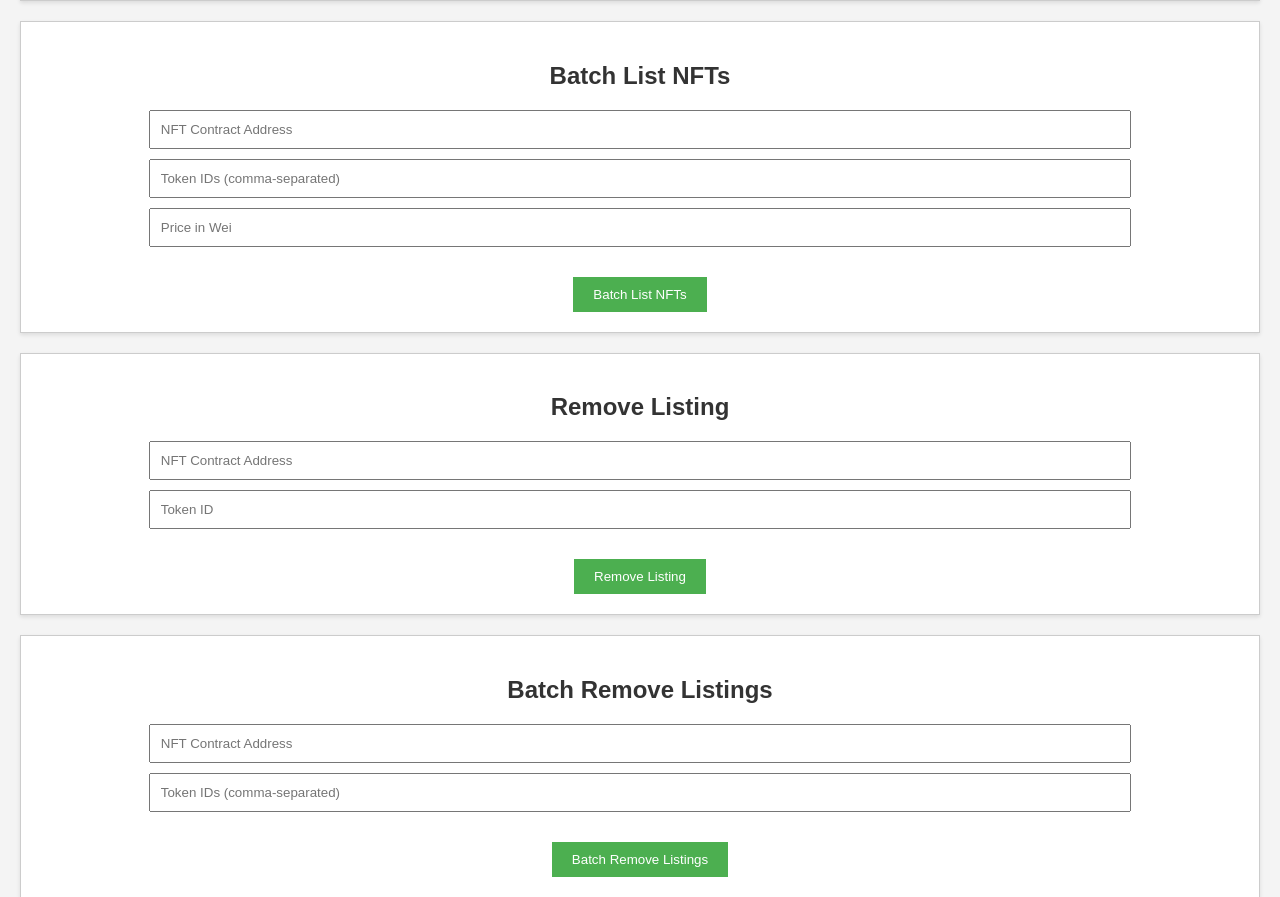
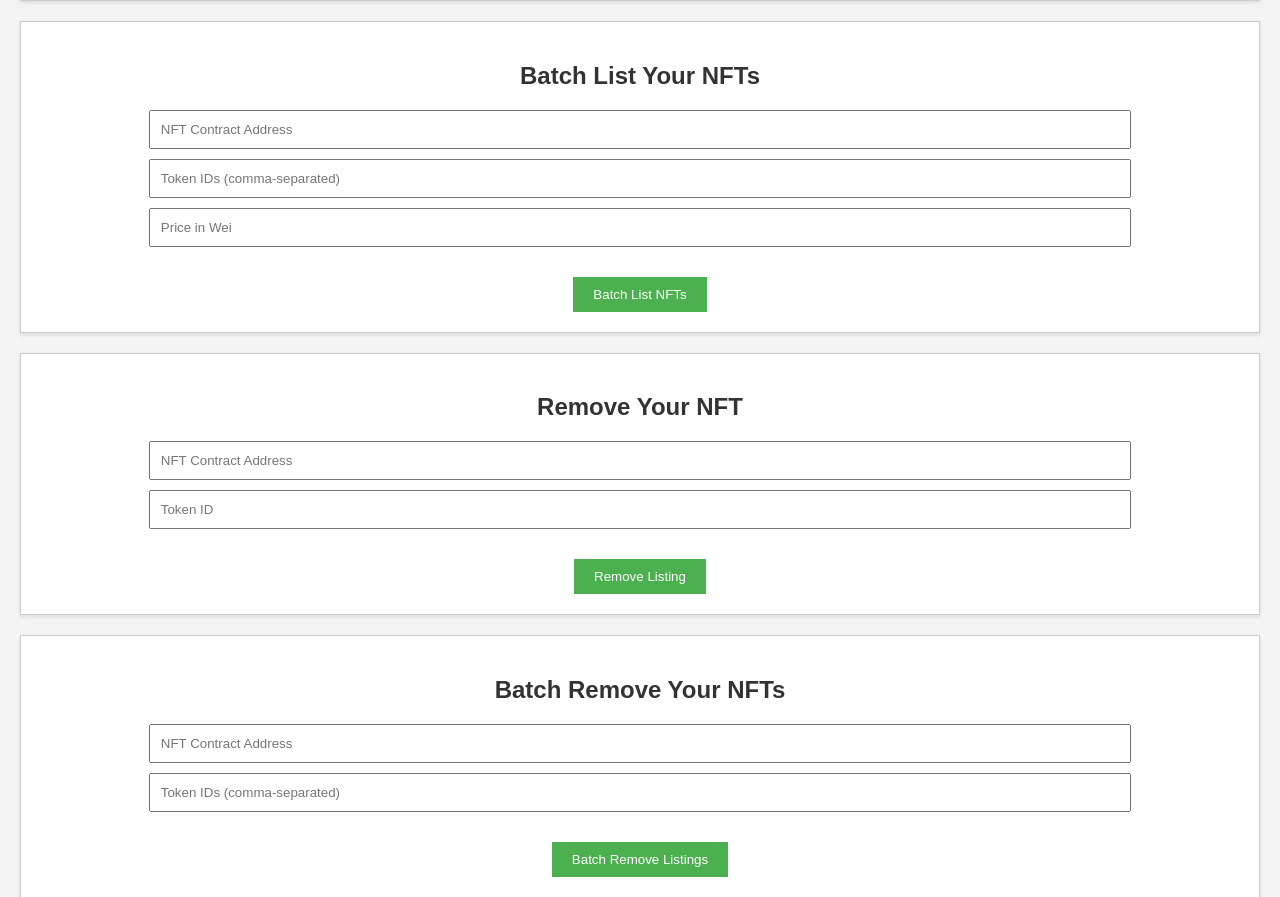
Before and after one commit to kKAqua/DAPP-1, a Flask app: page /second in a window 1280 px wide. Shown: the part 486-1383 px from the top of the page. Run offline with Flask 3, Linux system fonts and the light colour scheme; some libraries are stand-ins or nearby versions.

Commit message:
Add files via upload

```diff
--- a/templates/second.html
+++ b/templates/second.html
@@ -53,7 +53,7 @@
         </div>
 
         <div class="section">
-            <h2>Batch List NFTs</h2>
+            <h2>Batch List Your NFTs</h2>
             <input type="text" id="batchNftAddressInput" placeholder="NFT Contract Address">
             <input type="text" id="batchTokenIdsInput" placeholder="Token IDs (comma-separated)">
             <input type="number" id="batchPriceInput" placeholder="Price in Wei">
@@ -61,14 +61,14 @@
         </div>
 
         <div class="section">
-            <h2>Remove Listing</h2>
+            <h2>Remove Your NFT</h2>
             <input type="text" id="nftRemoveAddressInput" placeholder="NFT Contract Address">
             <input type="number" id="removeTokenIdInput" placeholder="Token ID">
             <button id="removeButton">Remove Listing</button>
         </div>
 
         <div class="section">
-            <h2>Batch Remove Listings</h2>
+            <h2>Batch Remove Your NFTs</h2>
             <input type="text" id="batchRemoveAddressInput" placeholder="NFT Contract Address">
             <input type="text" id="batchRemoveTokenIdsInput" placeholder="Token IDs (comma-separated)">
             <button id="batchRemoveButton">Batch Remove Listings</button>
@@ -549,10 +549,10 @@
             const tokenId = document.getElementById('removeTokenIdInput').value;
             try {
                 await contract.methods.remove(nftAdd, tokenId).send({ from: account });
-                document.getElementById('status').innerText = 'Listing removed successfully!';
+                document.getElementById('status').innerText = 'NFT removed successfully!';
             } catch (error) {
                 console.error('Error removing listing', error);
-                document.getElementById('status').innerText = 'Failed to remove listing.';
+                document.getElementById('status').innerText = 'Failed to remove NFT.';
             }
         }
 
@@ -561,10 +561,10 @@
             const tokenIds = document.getElementById('batchRemoveTokenIdsInput').value.split(',').map(id => parseInt(id.trim()));
             try {
                 await contract.methods.batch_remove(nftAdd, tokenIds).send({ from: account });
-                document.getElementById('status').innerText = 'Batch listings removed successfully!';
+                document.getElementById('status').innerText = 'Batch NFTs removed successfully!';
             } catch (error) {
                 console.error('Error removing batch listings', error);
-                document.getElementById('status').innerText = 'Failed to batch remove listings.';
+                document.getElementById('status').innerText = 'Failed to batch remove NFTs.';
             }
         }
 
```
